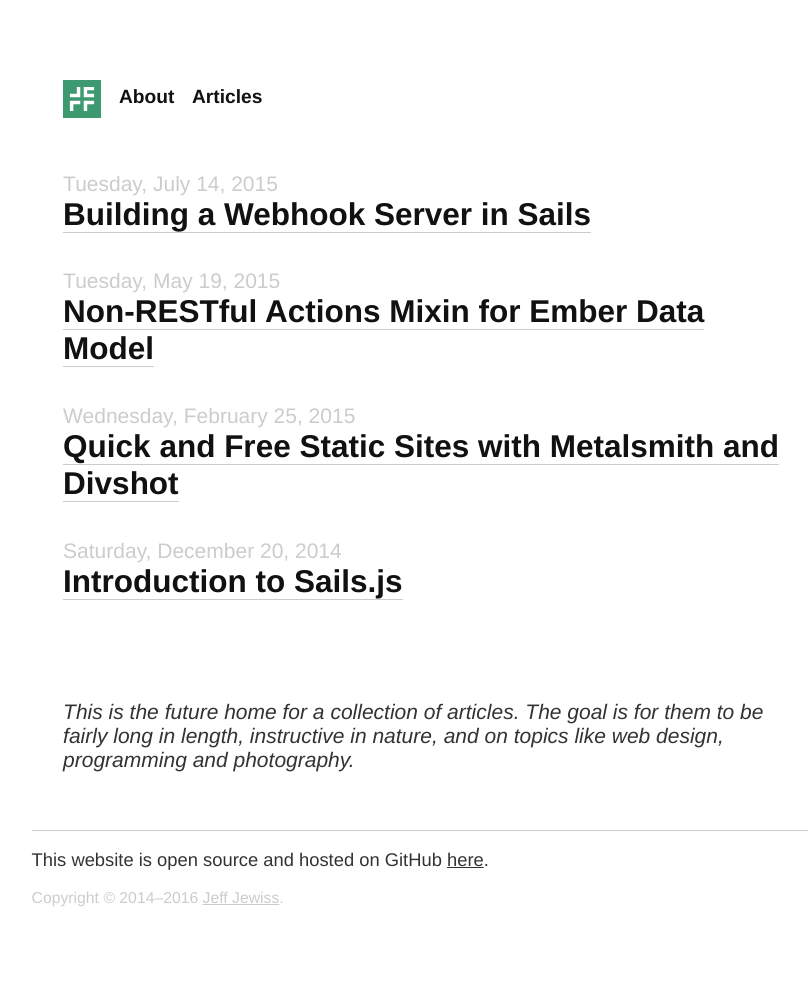
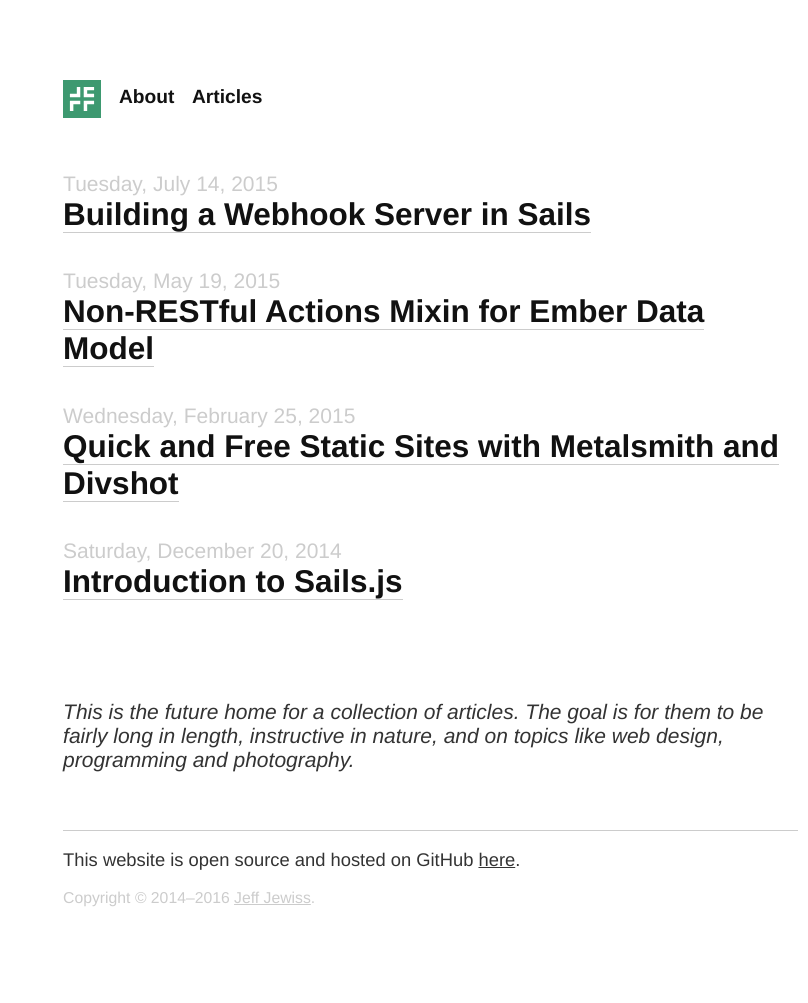
Before and after one commit to jeffjewiss/articles, a Jekyll site: the page built from index.html, in a window 1280 px wide. Shown: the whole page, without its empty margins (155-963 px from the left). Built offline with Jekyll 4.4.1, drawn with Linux system fonts in a browser that asks for light colours; comment, search, counter and statistics services are not loaded.

Commit message:
Fixes footer alignment

```diff
--- a/_sass/modules/_footer.scss
+++ b/_sass/modules/_footer.scss
@@ -12,7 +12,7 @@
 
   @include respond-to('large-plus') {
     margin: 0 auto;
-    max-width: 38em;
+    max-width: 35em;
   }
 
   hr {
```
